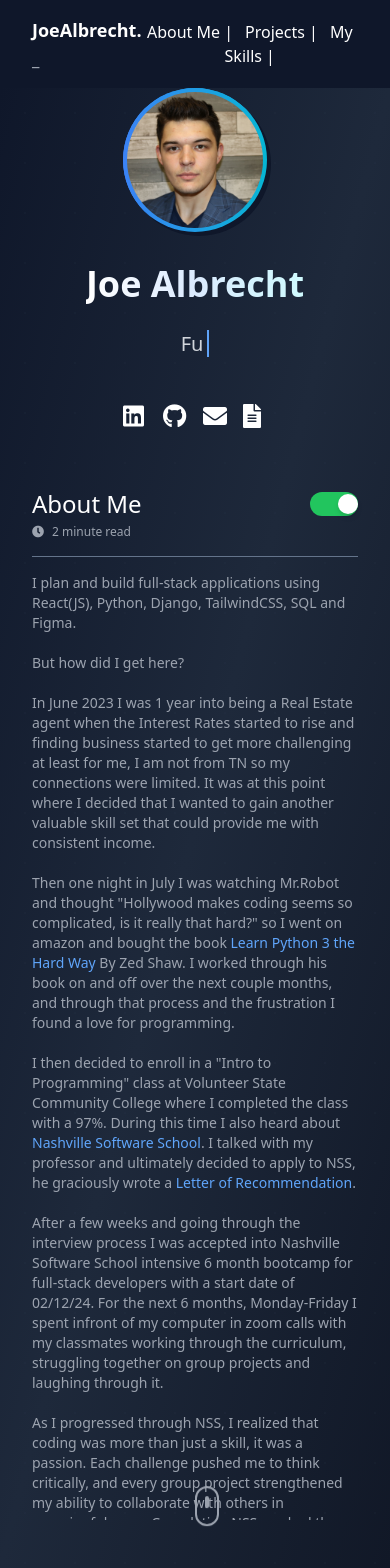
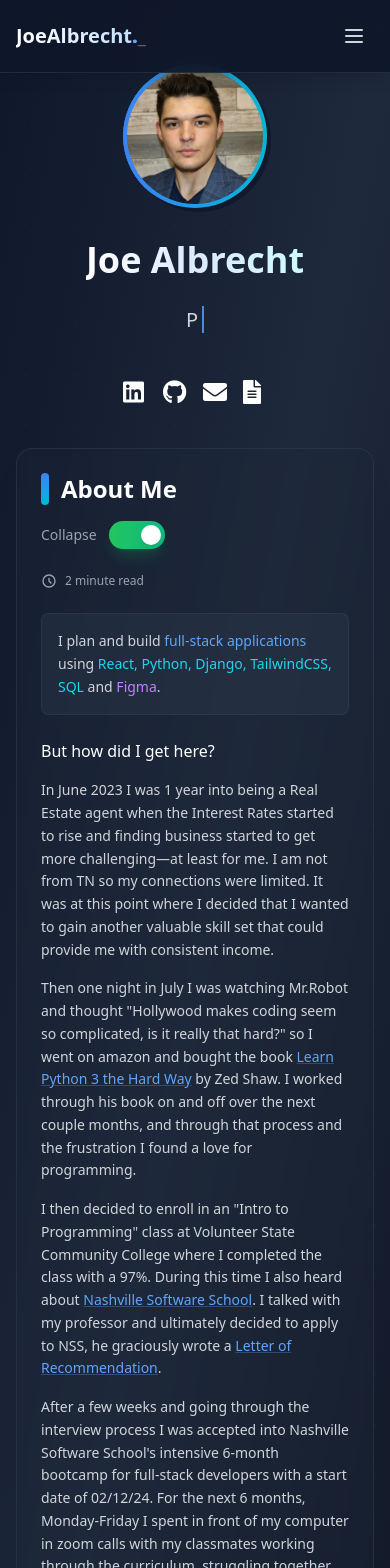
Before and after one commit to Joealb75/new-portfolio, a React (Vite) app: page / in a window 390 px wide. Shown: the top 1568 px of the page. Built offline with nearby package versions, Linux system fonts and the light colour scheme.

Commit message:
Changes to the home page V1.2

```diff
--- a/src/AboutMe/AboutMe.jsx
+++ b/src/AboutMe/AboutMe.jsx
@@ -4,73 +4,98 @@ export const AboutMe = () => {
   const [isAboutOpen, setIsAboutOpen] = useState(true);
 
   return (
-    <>
-      <div className="w-full max-w-3xl px-4 md:pl-5 pt-4" id="about">
-        <div className="flex justify-between items-center w-full">
-          <h1 className="text-2xl sm:text-3xl font-medium  text-white text-left">
-            {" "}
+    <div className="w-full max-w-4xl" id="about">
+      <div className="bg-slate-800/30 backdrop-blur-sm rounded-2xl border border-slate-700/50 p-6 sm:p-8 shadow-xl">
+
+        {/* Header */}
+        <div className="flex flex-col sm:flex-row sm:justify-between sm:items-center mb-6 gap-4">
+          <div className="flex items-center">
+            <span className="w-2 h-8 bg-gradient-to-b from-blue-500 to-cyan-500 mr-3 rounded-full"></span>
+            <h2 className="text-2xl sm:text-3xl font-semibold text-white">
               About Me
-          </h1>
+            </h2>
+          </div>
+
+          <div className="flex items-center gap-3">
+            <span className="text-sm font-medium text-gray-400">
+              {isAboutOpen ? 'Collapse' : 'Expand'}
+            </span>
             <button
               onClick={() => setIsAboutOpen(!isAboutOpen)}
-            className={`relative w-12 h-6 flex items-center bg-gray-400 rounded-full p-1 transition-all ${
-              isAboutOpen ? "bg-green-500" : "bg-gray-600"
+              className={`relative w-14 h-7 flex items-center rounded-full p-1 transition-all duration-300 ${
+                isAboutOpen
+                  ? "bg-gradient-to-r from-green-500 to-emerald-500 shadow-lg shadow-green-500/20"
+                  : "bg-gray-600 hover:bg-gray-500"
               }`}
             >
               <div
-              className={`w-5 h-5 bg-white rounded-full shadow-md transform transition-all ${
-                isAboutOpen ? "translate-x-6" : "translate-x-0"
+                className={`w-5 h-5 bg-white rounded-full shadow-lg transform transition-all duration-300 ${
+                  isAboutOpen ? "translate-x-7" : "translate-x-0"
                 }`}
               />
             </button>
           </div>
+        </div>
 
+        {/* Content */}
         <div
-          className={`transition-all duration-500 overflow-hidden ${
-            isAboutOpen ? "max-h-[1000px] opacity-100" : "max-h-0 opacity-0"
+          className={`transition-all duration-700 overflow-hidden ${
+            isAboutOpen ? "max-h-[2000px] opacity-100" : "max-h-0 opacity-0"
           }`}
         >
-          <p className="text-xs text-gray-400 pt-1">
-            <i className="fas fa-clock mr-2"></i>2 minute read
+          {/* Read Time */}
+          <div className="flex items-center text-xs text-gray-400 mb-6">
+            <svg className="w-4 h-4 mr-2" fill="none" stroke="currentColor" viewBox="0 0 24 24">
+              <path strokeLinecap="round" strokeLinejoin="round" strokeWidth={2} d="M12 8v4l3 3m6-3a9 9 0 11-18 0 9 9 0 0118 0z" />
+            </svg>
+            2 minute read
+          </div>
+
+          {/* Tech Stack Summary */}
+          <div className="bg-slate-700/30 rounded-lg p-4 mb-6 border border-slate-600/30">
+            <p className="text-gray-300 text-sm leading-relaxed">
+              I plan and build <span className="text-blue-400 font-medium">full-stack applications</span> using
+              <span className="text-cyan-400 font-medium"> React, Python, Django, TailwindCSS, SQL</span> and
+              <span className="text-purple-400 font-medium"> Figma</span>.
             </p>
+          </div>
 
-          <hr className="border-t border-slate-500 my-4" />
-          <p className="text-gray-400 text-sm">
-            I plan and build full-stack applications using React(JS), Python,
-            Django, TailwindCSS, SQL and Figma.
-            <br />
-            <br />
-            But how did I get here?
-            <br />
-            <br />
+          {/* Story */}
+          <div className="text-gray-300 text-sm leading-relaxed space-y-4">
+            <p className="text-white font-medium text-base mb-4">But how did I get here?</p>
+
+            <p>
               In June 2023 I was 1 year into being a Real Estate agent when the
               Interest Rates started to rise and finding business started to get
-            more challenging at least for me, I am not from TN so my connections
+              more challenging—at least for me. I am not from TN so my connections
               were limited. It was at this point where I decided that I wanted to
               gain another valuable skill set that could provide me with
               consistent income.
-            <br />
-            <br />
+            </p>
+
+            <p>
               Then one night in July I was watching Mr.Robot and thought
-            "Hollywood makes coding seems so complicated, is it really that
+              "Hollywood makes coding seem so complicated, is it really that
               hard?" so I went on amazon and bought the book{" "}
               <a
-              className="text-blue-400 hover:text-green-500"
+                className="text-blue-400 hover:text-blue-300 underline decoration-blue-400/30 hover:decoration-blue-300 transition-colors font-medium"
                 href="https://www.amazon.com/Learn-Python-Hard-Way-Introduction/dp/0134692888"
                 target="_blank"
                 rel="noopener noreferrer"
               >
                 Learn Python 3 the Hard Way
               </a>{" "}
-            By Zed Shaw. I worked through his book on and off over the next
+              by Zed Shaw. I worked through his book on and off over the next
               couple months, and through that process and the frustration I found
               a love for programming.
-            <br />
-            <br />I then decided to enroll in a "Intro to Programming" class at
+            </p>
+
+            <p>
+              I then decided to enroll in an "Intro to Programming" class at
               Volunteer State Community College where I completed the class with a
               97%. During this time I also heard about{" "}
               <a
-              className="text-blue-400 hover:text-green-500"
+                className="text-blue-400 hover:text-blue-300 underline decoration-blue-400/30 hover:decoration-blue-300 transition-colors font-medium"
                 href="https://www.linkedin.com/school/nashville-software-school/"
                 target="_blank"
                 rel="noopener noreferrer"
@@ -80,33 +105,38 @@ export const AboutMe = () => {
               . I talked with my professor and ultimately decided to apply to NSS,
               he graciously wrote a{" "}
               <a
-              className="text-blue-400 hover:text-green-500"
+                className="text-blue-400 hover:text-blue-300 underline decoration-blue-400/30 hover:decoration-blue-300 transition-colors font-medium"
                 href="https://docs.google.com/document/d/12Gi65q4AZ0q5aIFRJNGw9FU7XnytlbJK/edit?usp=sharing&ouid=114759178944075401075&rtpof=true&sd=true"
                 target="_blank"
                 rel="noopener noreferrer"
               >
                 Letter of Recommendation
-            </a>
-            . <br />
-            <br />
+              </a>.
+            </p>
+
+            <p>
               After a few weeks and going through the interview process I was
-            accepted into Nashville Software School intensive 6 month bootcamp
+              accepted into Nashville Software School's intensive 6-month bootcamp
               for full-stack developers with a start date of 02/12/24. For the
-            next 6 months, Monday-Friday I spent infront of my computer in zoom
+              next 6 months, Monday-Friday I spent in front of my computer in zoom
               calls with my classmates working through the curriculum, struggling
               together on group projects and laughing through it.
-            <br />
-            <br />
+            </p>
+
+            <div className="bg-gradient-to-r from-blue-900/20 to-cyan-900/20 border-l-4 border-blue-500 rounded-r-lg p-4 my-6">
+              <p className="text-blue-100 font-medium">
                 As I progressed through NSS, I realized that coding was more than
-            just a skill, it was a passion. Each challenge pushed me to think
+                just a skill—it was a passion. Each challenge pushed me to think
                 critically, and every group project strengthened my ability to
                 collaborate with others in meaningful ways. Completing NSS marked
-            the beginning of a new chapter in my life where I’m eager to keep
+                the beginning of a new chapter in my life where I'm eager to keep
                 learning new technologies, adapting, and building solutions that
                 make a difference.
               </p>
             </div>
           </div>
-    </>
+        </div>
+      </div>
+    </div>
   );
 };
--- a/src/HomePage/GrowingMySkills.jsx
+++ b/src/HomePage/GrowingMySkills.jsx
@@ -1,41 +1,119 @@
-export const GrowingMySkills = () =>{
+export const GrowingMySkills = () => {
+  const skills = [
+    { name: "JavaScript", icon: "./assets/projectImages/tools/JS.svg", category: "Language" },
+    { name: "React", icon: "./assets/projectImages/tools/React.svg", category: "Frontend" },
+    { name: "Python / Django", icon: "./assets/projectImages/tools/PyDjan.svg", category: "Backend" },
+    { name: "TailwindCSS", icon: "./assets/projectImages/tools/Tail.svg", category: "Styling" },
+    { name: "SQL", icon: "./assets/projectImages/tools/SQL.svg", category: "Database" },
+    { name: "HTML5", icon: "./assets/projectImages/tools/HTML.svg", category: "Frontend" },
+    { name: "CSS", icon: "./assets/projectImages/tools/CSS.svg", category: "Styling" },
+    { name: "VS Code", icon: "./assets/projectImages/tools/VS.svg", category: "Tools" },
+    { name: "Postman", icon: "./assets/projectImages/tools/post.svg", category: "Tools" },
+    { name: "Figma", icon: "./assets/projectImages/tools/Figma.svg", category: "Design" },
+    { name: "AWS", icon: "./assets/projectImages/tools/AWS.svg", category: "Cloud" },
+    { name: "Caspio", icon: null, category: "Database", color: "bg-orange-500" },
+    { name: "Render.com", icon: null, category: "Deployment", color: "bg-purple-500" }
+  ];
 
-    return(
-      <>
-      <div className="w-full max-w-3xl px-4 md:pl-5" id="my-skills">
-          <h1 className="text-white text-3xl font-poppins font-semibold mb-4 leading-tight">My Skills</h1>
-          <p className="text-gray-400 text-sm">
-              The languages, frameworks and tools displayed here represent the core of my current skill set that I am eager to utilize and expand on within a growing organization that values collaboration and continuous learning.
-          </p>
+  const SkillCard = ({ skill }) => (
+    <div className="group flex flex-col items-center p-4 bg-slate-800/50 backdrop-blur-sm rounded-xl border border-slate-700/50 hover:border-blue-500/30 transition-all duration-300 hover:shadow-lg hover:shadow-blue-500/10 hover:scale-105 min-w-[120px]">
+      {skill.icon ? (
+        <img
+          src={skill.icon}
+          alt={skill.name}
+          className="w-12 h-12 sm:w-16 sm:h-16 mb-3 group-hover:scale-110 transition-transform duration-300"
+        />
+      ) : (
+        <div className={`w-12 h-12 sm:w-16 sm:h-16 mb-3 rounded-lg ${skill.color} flex items-center justify-center text-white font-bold text-lg group-hover:scale-110 transition-transform duration-300`}>
+          {skill.name.charAt(0)}
+        </div>
+      )}
+      <h3 className="text-white text-xs sm:text-sm font-medium text-center mb-1 group-hover:text-blue-300 transition-colors">
+        {skill.name}
+      </h3>
+      <span className="text-gray-400 text-xs px-2 py-1 bg-slate-700/50 rounded-full">
+        {skill.category}
+      </span>
+    </div>
+  );
+
+  return (
+    <div className="w-full" id="my-skills">
+      <div className="text-center mb-12">
+        <h2 className="text-3xl sm:text-4xl lg:text-5xl font-bold text-white mb-4">
+          My Skills
+        </h2>
+        <p className="text-lg sm:text-xl text-gray-400 max-w-3xl mx-auto">
+          The languages, frameworks and tools that represent the core of my current skill set
+        </p>
       </div>
 
-      <div className="w-full flex overflow-hidden space-x-2 will-change-transform">
-          <div className="flex animate-loop-scroll min-w-max">
-              <img src="./assets/projectImages/tools/JS.svg" alt="JavaScript" className="max-w-none max-h-60" />
-              <img src="./assets/projectImages/tools/React.svg" alt="React" className="max-w-none max-h-60" />
-              <img src="./assets/projectImages/tools/PyDjan.svg" alt="Python / Django" className="max-w-none max-h-60" />
-              <img src="./assets/projectImages/tools/Tail.svg" alt="TailwindCSS" className="max-w-none max-h-60" />
-              <img src="./assets/projectImages/tools/SQL.svg" alt="SQL" className="max-w-none max-h-60" />
-              <img src="./assets/projectImages/tools/HTML.svg" alt="HTML5" className="max-w-none max-h-60" />
-              <img src="./assets/projectImages/tools/CSS.svg" alt="CSS" className="max-w-none max-h-60" />
-              <img src="./assets/projectImages/tools/VS.svg" alt="Visual Studio Code (VS Code)" className="max-w-none max-h-60" />
-              <img src="./assets/projectImages/tools/post.svg" alt="Postman API" className="max-w-none max-h-60" />
-              <img src="./assets/projectImages/tools/Figma.svg" alt="Figma" className="max-w-none max-h-60" />
+      {/* Skills Grid */}
+      <div className="bg-slate-800/30 backdrop-blur-sm rounded-2xl border border-slate-700/50 p-6 sm:p-8 shadow-xl mb-12">
+        <div className="grid grid-cols-2 sm:grid-cols-3 md:grid-cols-4 lg:grid-cols-5 xl:grid-cols-6 gap-4 sm:gap-6">
+          {skills.map((skill, index) => (
+            <SkillCard key={index} skill={skill} />
+          ))}
+        </div>
+      </div>
+
+      {/* Scrolling Animation Section */}
+      <div className="mb-8">
+        <div className="text-center mb-8">
+          <h3 className="text-xl sm:text-2xl font-semibold text-white mb-2">
+            Technologies in Motion
+          </h3>
+          <p className="text-gray-400 text-sm">
+            A continuous showcase of my technical toolkit
+          </p>
+        </div>
+
+        <div className="relative overflow-hidden bg-slate-800/20 rounded-xl py-8 border border-slate-700/30">
+          <div className="flex animate-loop-scroll space-x-8">
+            {/* First set */}
+            <div className="flex space-x-8 min-w-max">
+              {skills.slice(0, 10).map((skill, index) => (
+                skill.icon ? (
+                  <img
+                    key={index}
+                    src={skill.icon}
+                    alt={skill.name}
+                    className="w-16 h-16 sm:w-20 sm:h-20 opacity-70 hover:opacity-100 transition-opacity filter grayscale hover:grayscale-0"
+                  />
+                ) : (
+                  <div
+                    key={index}
+                    className={`w-16 h-16 sm:w-20 sm:h-20 rounded-lg ${skill.color} flex items-center justify-center text-white font-bold text-xl opacity-70 hover:opacity-100 transition-opacity`}
+                  >
+                    {skill.name.charAt(0)}
+                  </div>
+                )
+              ))}
+            </div>
+
+            {/* Duplicate set for seamless scroll */}
+            <div className="flex space-x-8 min-w-max">
+              {skills.slice(0, 10).map((skill, index) => (
+                skill.icon ? (
+                  <img
+                    key={`dup-${index}`}
+                    src={skill.icon}
+                    alt={skill.name}
+                    className="w-16 h-16 sm:w-20 sm:h-20 opacity-70 hover:opacity-100 transition-opacity filter grayscale hover:grayscale-0"
+                  />
+                ) : (
+                  <div
+                    key={`dup-${index}`}
+                    className={`w-16 h-16 sm:w-20 sm:h-20 rounded-lg ${skill.color} flex items-center justify-center text-white font-bold text-xl opacity-70 hover:opacity-100 transition-opacity`}
+                  >
+                    {skill.name.charAt(0)}
+                  </div>
+                )
+              ))}
+            </div>
           </div>
-
-          <div className="flex space-x-2 animate-loop-scroll aria-hidden:true min-w-max">
-              <img src="./assets/projectImages/tools/JS.svg" alt="JavaScript" className="max-w-none max-h-60" />
-              <img src="./assets/projectImages/tools/React.svg" alt="React" className="max-w-none max-h-60" />
-              <img src="./assets/projectImages/tools/PyDjan.svg" alt="Python / Django" className="max-w-none max-h-60" />
-              <img src="./assets/projectImages/tools/Tail.svg" alt="TailwindCSS" className="max-w-none max-h-60" />
-              <img src="./assets/projectImages/tools/SQL.svg" alt="SQL" className="max-w-none max-h-60" />
-              <img src="./assets/projectImages/tools/HTML.svg" alt="HTML5" className="max-w-none max-h-60" />
-              <img src="./assets/projectImages/tools/CSS.svg" alt="CSS" className="max-w-none max-h-60" />
-              <img src="./assets/projectImages/tools/VS.svg" alt="Visual Studio Code (VS Code)" className="max-w-none max-h-60" />
-              <img src="./assets/projectImages/tools/post.svg" alt="Postman API" className="max-w-none max-h-60" />
-              <img src="./assets/projectImages/tools/Figma.svg" alt="Figma" className="max-w-none max-h-60" />
-          </div>
+        </div>
       </div>
-  </>
-    )
-}
+    </div>
+  );
+};
--- a/src/HomePage/HomePage.jsx
+++ b/src/HomePage/HomePage.jsx
@@ -71,7 +71,7 @@ export const HomePage = () => {
       <NavBarHome />
 
       {/* Hero Section */}
-      <div className="relative min-h-screen bg-gradient-to-br from-slate-900 via-slate-800 to-gray-900 overflow-hidden">
+      <div className="relative min-h-screen bg-gradient-to-br from-slate-900 via-slate-800 to-gray-900 overflow-hidden pt-16">
         {/* Subtle Background Dots */}
         <div className="absolute inset-0 opacity-10">
           <div className="absolute inset-0" style={{
--- a/src/other/NavBarHome.jsx
+++ b/src/other/NavBarHome.jsx
@@ -2,43 +2,54 @@ import { Link } from 'react-scroll';
 
 export const NavBarHome = () => {
   return (
-    <nav className="w-full bg-slate-900 text-white py-4 px-8 flex justify-between items-center">
-      <a href="/" >
-        <div className="text-lg font-bold hover:text-blue-400 cursor-pointer">
-          JoeAlbrecht. <span className="text-gray-400">_</span>
+    <nav className="fixed top-0 left-0 right-0 z-50 backdrop-blur-md bg-slate-900/90 border-b border-slate-700/50 shadow-lg">
+      <div className="max-w-7xl mx-auto px-4 sm:px-6 lg:px-8">
+        <div className="flex justify-between items-center py-4">
+          {/* Logo */}
+          <a href="/" className="group">
+            <div className="text-xl font-bold bg-gradient-to-r from-white to-blue-200 bg-clip-text text-transparent hover:from-blue-400 hover:to-cyan-400 transition-all duration-300 cursor-pointer">
+              JoeAlbrecht<span className="text-blue-400 group-hover:text-cyan-400 transition-colors duration-300">.</span>
+              <span className="text-slate-500 animate-pulse">_</span>
             </div>
           </a>
-      <div className="text-center">
+
+          {/* Navigation Links */}
+          <div className="hidden md:flex items-center space-x-1">
             <Link
               to="about"
               smooth={true}
               duration={500}
-          className="text-md font-medium hover:text-blue-400 transition duration-300 pr-3 cursor-pointer"
+              className="px-4 py-2 text-sm font-medium text-gray-300 hover:text-white hover:bg-slate-800/50 rounded-lg transition-all duration-300 cursor-pointer border border-transparent hover:border-slate-600"
             >
-          About Me |
+              About Me
             </Link>
             <Link
               to="projects"
               smooth={true}
               duration={500}
-          className="text-md font-medium hover:text-blue-400 transition duration-300 cursor-pointer"
+              className="px-4 py-2 text-sm font-medium text-gray-300 hover:text-white hover:bg-slate-800/50 rounded-lg transition-all duration-300 cursor-pointer border border-transparent hover:border-slate-600"
             >
-          Projects |
+              Projects
             </Link>
             <Link
               to="my-skills"
               smooth={true}
               duration={500}
-          className="text-md font-medium hover:text-blue-400 transition duration-300 pl-3 cursor-pointer"
+              className="px-4 py-2 text-sm font-medium text-gray-300 hover:text-white hover:bg-slate-800/50 rounded-lg transition-all duration-300 cursor-pointer border border-transparent hover:border-slate-600"
             >
-          My Skills |
+              My Skills
             </Link>
-        {/* <a
-          href="/my-experience"
-          className="text-md font-medium hover:text-blue-400 transition duration-300 pl-3 cursor-pointer"
-        >
-          My Experience |
-        </a> */}
+          </div>
+
+          {/* Mobile Menu Button */}
+          <div className="md:hidden">
+            <button className="p-2 text-gray-300 hover:text-white hover:bg-slate-800/50 rounded-lg transition-all duration-300">
+              <svg className="w-6 h-6" fill="none" stroke="currentColor" viewBox="0 0 24 24">
+                <path strokeLinecap="round" strokeLinejoin="round" strokeWidth={2} d="M4 6h16M4 12h16M4 18h16" />
+              </svg>
+            </button>
+          </div>
+        </div>
       </div>
     </nav>
   );
```
Lines whose indentation alone changed are shown as unchanged.
